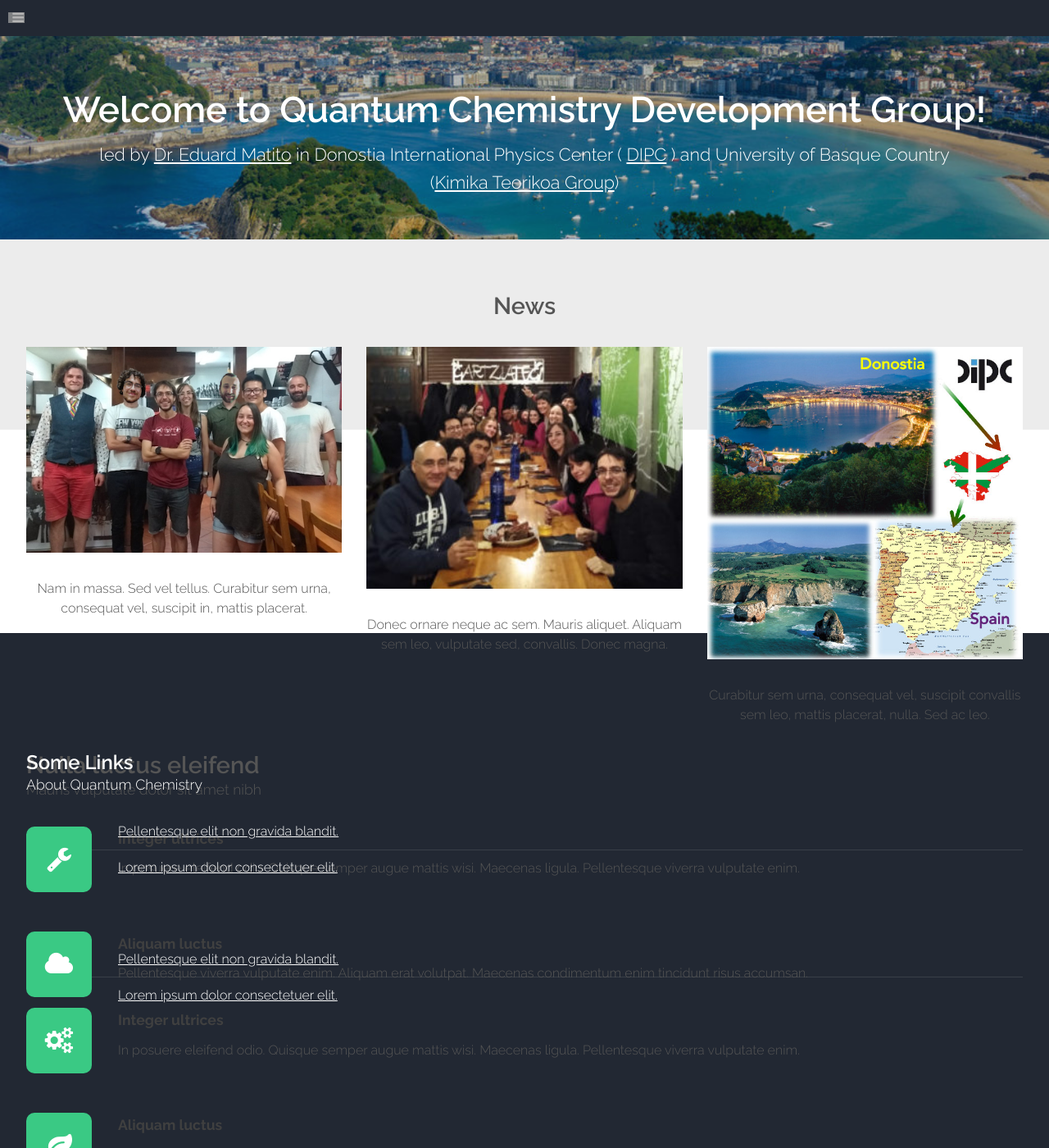
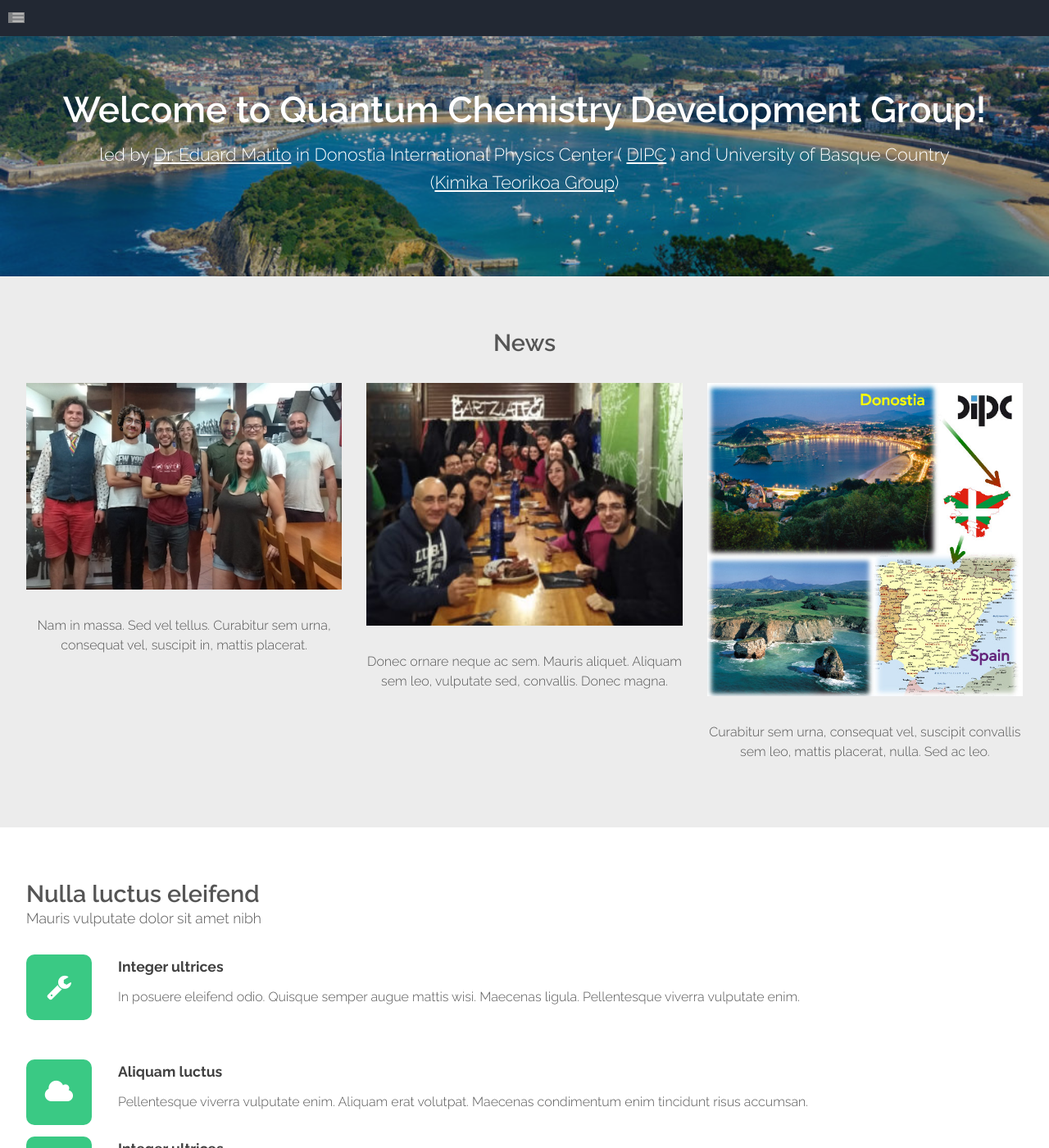
Before and after one commit to old-jekyll-templates/Horizons-Jekyll-Theme, a Jekyll site: the page built from index.html, in a window 1280 px wide and 1400 px high. Shown: the whole window at 82% size. Built offline with Jekyll 4.4.1, drawn with Linux system fonts in a browser that asks for light colours; the list of posts is cut into pages by our own code; grey boxes are pictures that could not be loaded.

Commit message:
Update style.css

```diff
--- a/assets/css/style.css
+++ b/assets/css/style.css
@@ -5,18 +5,6 @@
 */
 @import url("font-awesome.min.css");
 @import url("http://fonts.googleapis.com/css?family=Raleway:100,200,300,400,500,600,700,800,900");
-
-/* container */
-.container {
-    width: 200px;
-    height: 120px;
-}
-
-/* resize images */
-.container img {
-    width: 100%;
-    height: auto;
-}
 
 /* Basic */
 
```
